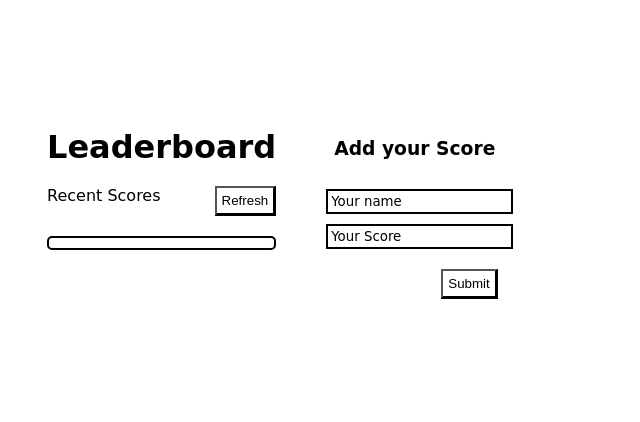
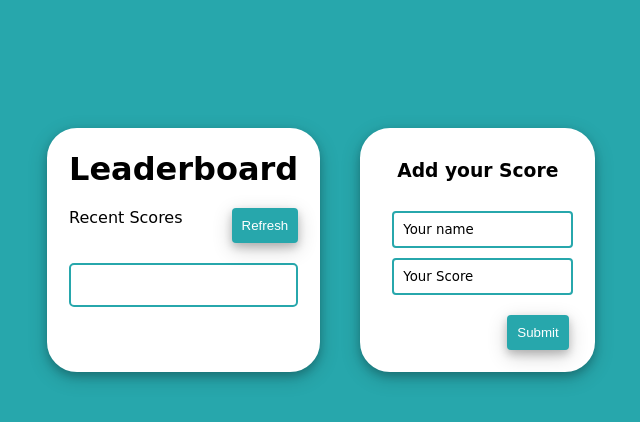
Before and after one commit to 78fatemanazari/Leaderboard-list-app, a website built with webpack: page src/index.html in a window 1280 px wide. Shown: the whole page, without its empty margins (337-977 px from the left). Built offline with nearby package versions, Linux system fonts and the light colour scheme; no server answers.

Commit message:
Add style for my app

```diff
--- a/src/style.css
+++ b/src/style.css
@@ -6,6 +6,7 @@
 
 body {
   font-family: 'Comic Neue', cursive;
+  background: rgb(39, 167, 172);
 }
 
 li {
@@ -13,10 +14,18 @@ li {
 }
 
 .leaderboard-container {
-  margin-top: 10%;
-  margin-left: 30%;
   display: flex;
   gap: 40px;
+  margin-left: 30%;
+  margin-top: 10%;
+}
+
+.score-container {
+  border: 2px solid #fff;
+  background: #fff;
+  border-radius: 30px;
+  padding: 20px;
+  box-shadow: 0 4px 8px 0 rgba(0, 0, 0, 0.2), 0 6px 20px 0 rgba(0, 0, 0, 0.19);
 }
 
 .recent-score-button {
@@ -26,10 +35,18 @@ li {
 }
 
 #scores {
-  border: 2px solid black;
+  border: 2px solid rgb(39, 167, 172);
   margin-top: 20px;
-  padding: 5px;
+  padding: 20px;
   border-radius: 5px;
+}
+
+.input-score-container {
+  border: 2px solid #fff;
+  background: #fff;
+  border-radius: 30px;
+  padding: 20px;
+  box-shadow: 0 4px 8px 0 rgba(0, 0, 0, 0.2), 0 6px 20px 0 rgba(0, 0, 0, 0.19);
 }
 
 .title-two {
@@ -46,8 +63,9 @@ li {
 }
 
 input {
-  padding: 3px;
-  border: 2px solid black;
+  border: 2px solid rgb(39, 167, 172);
+  border-radius: 4px;
+  padding: 5%;
 }
 
 input::placeholder {
@@ -62,9 +80,11 @@ input::placeholder {
 }
 
 button {
-  background: #fff;
-  border-bottom: 3px solid black;
-  border-right: 3px solid black;
-  padding: 5px;
+  background: rgb(39, 167, 172);
+  color: #fff;
+  box-shadow: 0 4px 8px 0 rgba(0, 0, 0, 0.2), 0 6px 20px 0 rgba(0, 0, 0, 0.19);
   cursor: pointer;
+  border: none;
+  border-radius: 4px;
+  padding: 10px;
 }
```
Also changed, not shown: dist/main.js.
